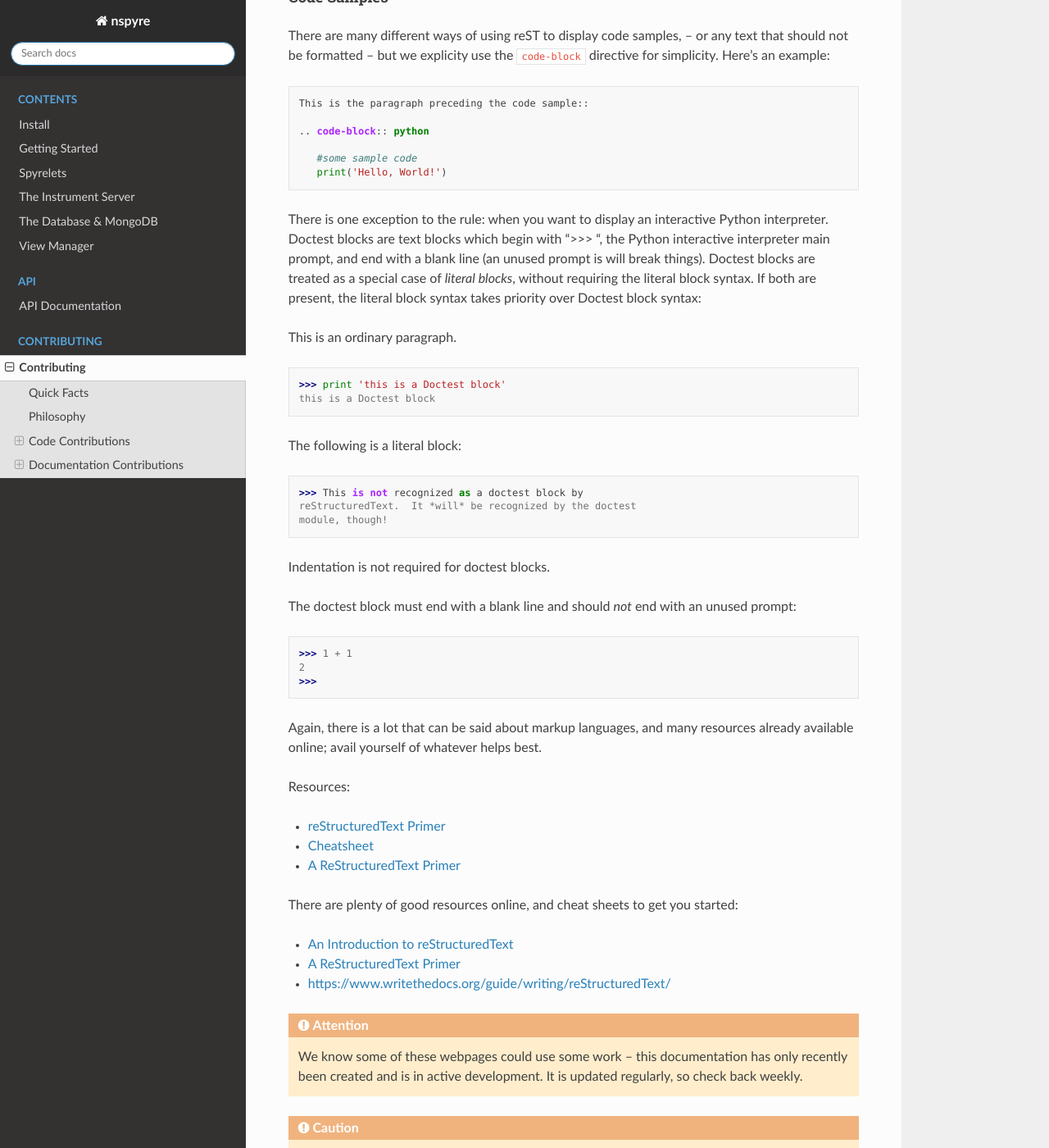
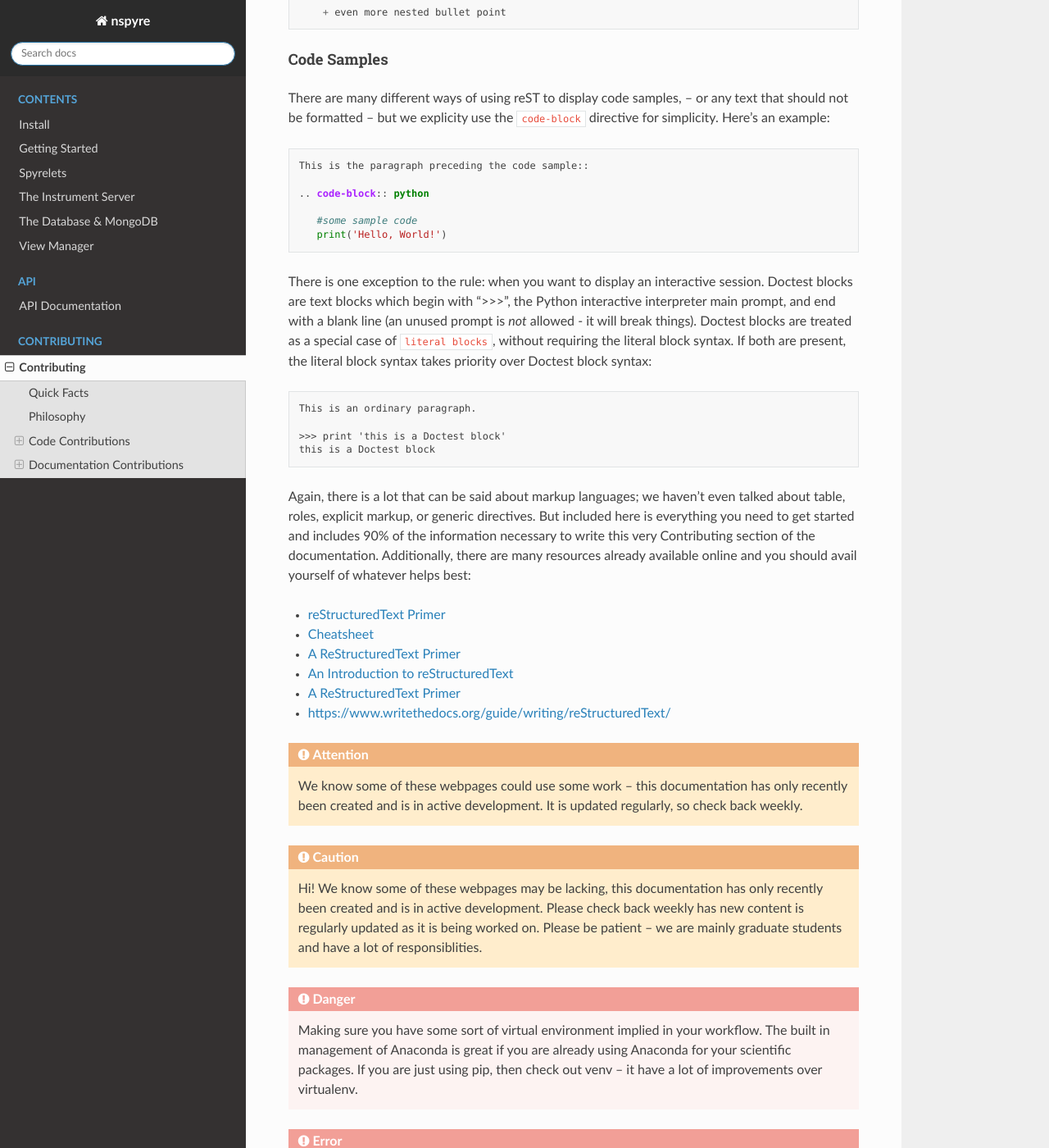
Before and after one commit to nspyre-org/nspyre, a Sphinx documentation site: the page built from docs/contributing.rst, in a window 1280 px wide and 1400 px high, scrolled down 9159 px. Shown: the whole window at 82% size. Built offline with Sphinx 7.4.7 and the Read the Docs theme 2.0.0, drawn with Linux system fonts in a browser that asks for light colours; some of the changed text lies outside the part shown.

Commit message:
Update contributing.rst

```diff
--- a/docs/contributing.rst
+++ b/docs/contributing.rst
@@ -196,23 +196,16 @@
 
 reStructuredText is an easy-to-read, what-you-see-is-what-you-get plaintext markup syntax and parser system. It is useful for inline program documentation (such as Python docstrings), for quickly creating simple web pages, and for standalone documents. Markdown is another, slightly simpler alternative. reStructuredText is a bit harder to use, but is more powerful and is widely used for Python documentation.
 
-For documentation, we write in reStructuredText, using Sphinx to generate files and ReadTheDocs for site hosting.
-
 The reasons for using a markup language is straight-forward:
 
 * easy to write and maintain (strong semantic markup tools and well-defined markup standards)
 * still makes sense as plain text (easily legible in raw form)
 * renders nicely into HTML (this looks nice, doesn't it?)
 
-Don’t believe me? Then go .rst file for this webpage and see for yourself.
+| Don’t believe me? Then go to the .rst file for this webpage and see for yourself.
+| (The .rst file for this webpage is also an excellent source to get familiar with the markup syntax and as a reference for how to write documentation too.)
 
-
-
-For documentation, we write in `reStructuredText <https://www.sphinx-doc.org/en/master/usage/restructuredtext/basics.html>`_, using `Sphinx <https://www.sphinx-doc.org/en/master/>`_ to generate files and `ReadTheDocs <https://docs.readthedocs.io/en/stable/intro/getting-started-with-sphinx.html>`_ for site hosting
-
-The project uses `reStructuredText <https://www.sphinx-doc.org/en/master/usage/restructuredtext/basics.html>`_ as the markup language for writing documentation. `Sphinx <https://www.sphinx-doc.org/en/master/>`_ is then used to generate documentation and it is hosted on `ReadTheDocs <https://docs.readthedocs.io/en/stable/intro/getting-started-with-sphinx.html>`_.
-
-
+There is a branch ``documentation-deploy`` used specifically for making documentation commits and staging the documentation before adding to ``master``. If you are only making documentation edits (anything in `docs/`) or writing docstrings for the api, then make those changes here. Otherwise, add the documentation commits along with source code on the branch tracking that issue. Whenever a commit is make to this branch, it will trigger a rebuild of the documentation viewable at the unlisted site ``nspyre.readthedocs.io/en/documentation-deploy`` for you to confirm formatting. It takes about 60 seconds to build once triggered, so be patient. If you make too many commits too quickly, the rebuild may error out (and lots of small commits are bad anyways). You can use the revision number (i.e. ``Revision 760a94f0.``) at the bottom of the webpage to confirm the rebuild.and testing fo
 
 reStructuredText
 ----------------
@@ -336,38 +329,20 @@
       #some sample code
       print('Hello, World!')
 
-There is one exception to the rule: when you want to display an interactive Python interpreter. Doctest blocks are text blocks which begin with ">>> ", the Python interactive interpreter main prompt, and end with a blank line (an unused prompt is will break things). Doctest blocks are treated as a special case of `literal blocks`, without requiring the literal block syntax. If both are present, the literal block syntax takes priority over Doctest block syntax:
+There is one exception to the rule: when you want to display an interactive session. Doctest blocks are text blocks which begin with ">>>", the Python interactive interpreter main prompt, and end with a blank line (an unused prompt is *not* allowed - it will break things). Doctest blocks are treated as a special case of ``literal blocks``, without requiring the literal block syntax. If both are present, the literal block syntax takes priority over Doctest block syntax:
 
-This is an ordinary paragraph.
+.. code-block:: rst
 
->>> print 'this is a Doctest block'
-this is a Doctest block
+   This is an ordinary paragraph.
 
-The following is a literal block::
+   >>> print 'this is a Doctest block'
+   this is a Doctest block
 
-    >>> This is not recognized as a doctest block by
-    reStructuredText.  It *will* be recognized by the doctest
-    module, though!
-Indentation is not required for doctest blocks.
-
-
-The doctest block must end
-with a blank line and should *not* end with an unused prompt::
-
-    >>> 1 + 1
-    2
-    >>>
-
-Again, there is a lot that can be said about markup languages, and many resources already available online; avail yourself of whatever helps best.
-
-Resources:
+Again, there is a lot that can be said about markup languages; we haven't even talked about table, roles, explicit markup, or generic directives. But included here is everything you need to get started and includes 90% of the information necessary to write this very Contributing section of the documentation. Additionally, there are many resources already available online and you should avail yourself of whatever helps best:
 
 * `reStructuredText Primer <https://www.sphinx-doc.org/en/master/usage/restructuredtext/basics.html>`_
 * `Cheatsheet <https://github.com/ralsina/rst-cheatsheet>`_
 * `A ReStructuredText Primer <https://docutils.sourceforge.io/docs/user/rst/quickstart.html>`_
-
-
-There are plenty of good resources online, and cheat sheets to get you started:
 
 * `An Introduction to reStructuredText <https://docutils.readthedocs.io/en/sphinx-docs/ref/rst/introduction.html>`_
 * `A ReStructuredText Primer <https://docutils.readthedocs.io/en/sphinx-docs/user/rst/quickstart.html>`_
```
